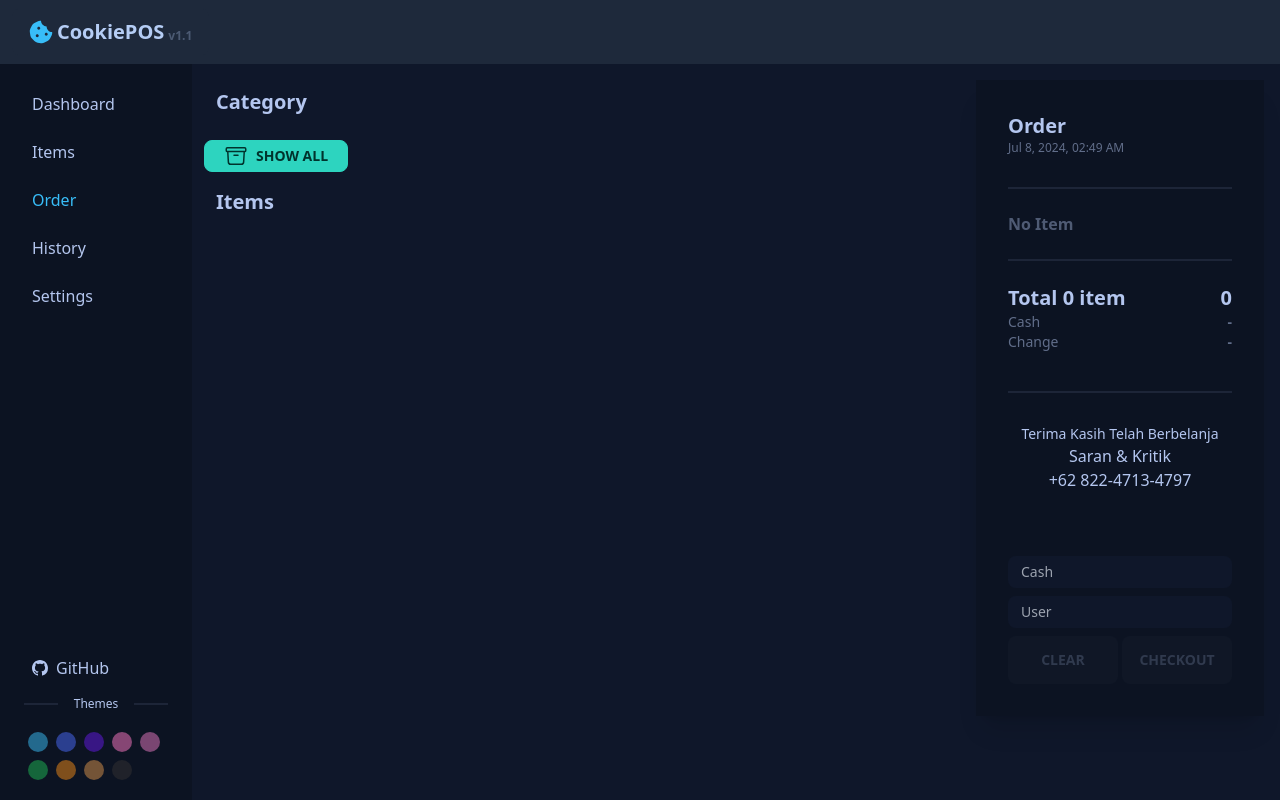
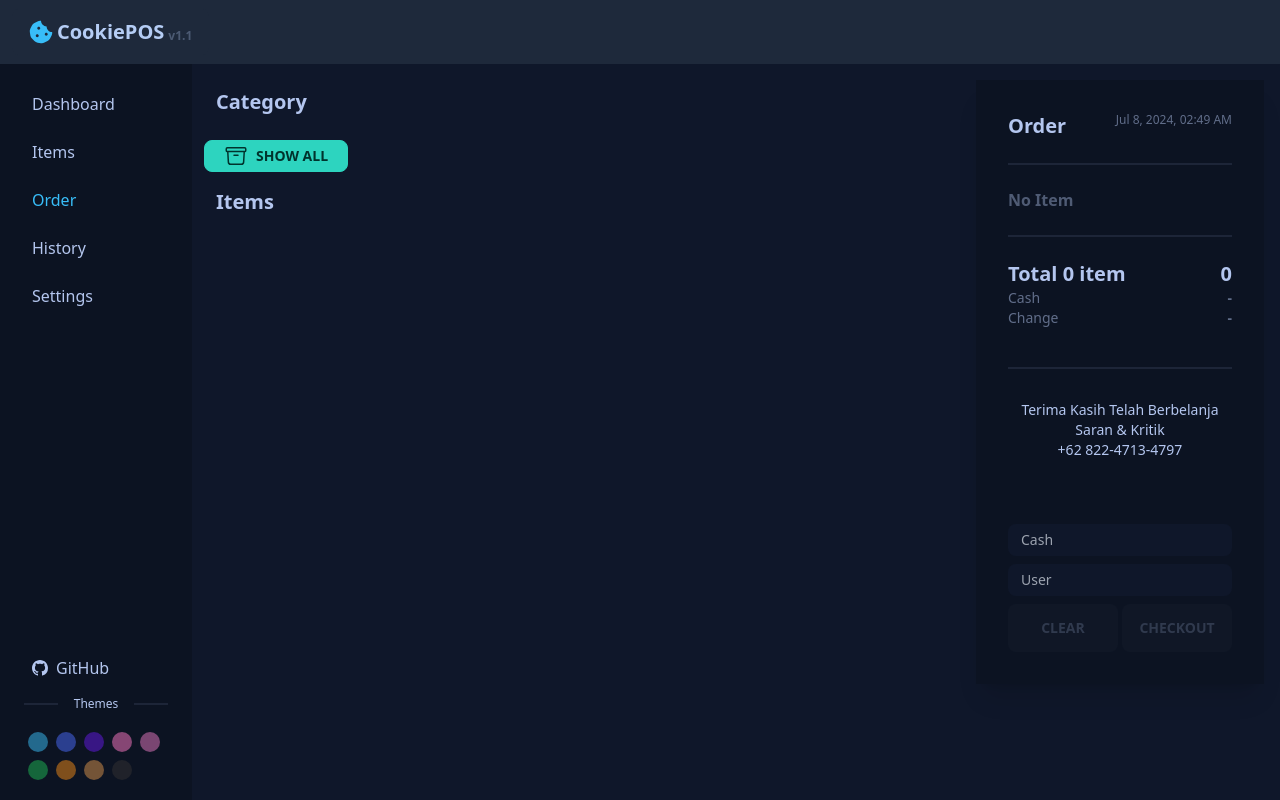
Before and after one commit to abdulhafizk/cashier-pos, a Next.js app: page /order in a window 1280 px wide. Built offline with nearby package versions, Linux system fonts and the light colour scheme.

Commit message:
Update History.js || Ubah Struk

```diff
--- a/pages/history.jsx
+++ b/pages/history.jsx
@@ -10,7 +10,11 @@ export default function History() {
     const [history, setHistory] = useState([])
     const [item, setItem] = useState([])
     const [detailModal, setDetailModal] = useState(false)
-    const [confirmModal, setConfirmModal] = useState({isOpen: false, message: "", callback: null})
+    const [confirmModal, setConfirmModal] = useState({
+        isOpen: false,
+        message: '',
+        callback: null,
+    })
 
     function constructor() {
         let history = JSON.parse(window.localStorage.getItem('history'))
@@ -19,7 +23,6 @@ export default function History() {
     useEffect(() => {
         constructor()
     }, [])
-
 
     function deleteHistory(id) {
         const oldHistory = history
@@ -39,13 +42,17 @@ export default function History() {
         setDetailModal(!detailModal)
     }
     function confirm(message, callback) {
-        if(callback==null) {
-            callback = () => {return 0}
+        if (callback == null) {
+            callback = () => {
+                return 0
+            }
         }
-        if(message==null) {
-            let message = "Confirm action"
+        if (message == null) {
+            let message = 'Confirm action'
         }
-        setConfirmModal(prev=>{return {isOpen: !prev.isOpen, message, callback}})
+        setConfirmModal((prev) => {
+            return { isOpen: !prev.isOpen, message, callback }
+        })
     }
 
     let historyList = history?.map((obj) => {
@@ -83,7 +90,11 @@ export default function History() {
                 <td>
                     <div className="flex">
                         <button
-                            onClick={()=> confirm("Delete history?", () => deleteHistory(obj.id))}
+                            onClick={() =>
+                                confirm('Delete history?', () =>
+                                    deleteHistory(obj.id)
+                                )
+                            }
                             className="btn btn-xs btn-error px-2"
                         >
                             <svg
@@ -119,7 +130,6 @@ export default function History() {
             </Head>
             <GlobalDataProvider>
                 <div className="pt-4 flex flex-col">
-
                     <h1 className="text-xl font-bold text-base-content pt-2 pl-6 pb-4">
                         History
                     </h1>
@@ -167,12 +177,17 @@ export default function History() {
                             id="screenshot"
                             className="card-body bg-base-300 w-80 relative flex mx-auto"
                         >
-                            <div className="flex place-items-end justify-between">
-                                <b className="card-title">Order</b>
-                                <div>
-                                    <small className="text-xs opacity-50 mb-1">
-                                        {item.date}
-                                    </small>
+                            <div className="flex flex-col place-items-start">
+                                <div className="flex justify-between w-full">
+                                    <b className="card-title">Order</b>
+                                    <div className="flex flex-col items-end">
+                                        <small className="text-xs opacity-50 mb-1">
+                                            {item.date}
+                                        </small>
+                                        <small className="text-xs opacity-50 mb-1">
+                                            {item.user}
+                                        </small>
+                                    </div>
                                 </div>
                             </div>
                             <div className="divider"></div>
@@ -180,7 +195,9 @@ export default function History() {
                             {item.id &&
                                 item.items.map((item) => (
                                     <div className="flex" key={item.id}>
-                                        <p className="text-sm w-1/2">{item.item}</p>
+                                        <p className="text-sm w-1/2">
+                                            {item.item}
+                                        </p>
                                         <div className="flex items-center w-1/2">
                                             <small>
                                                 {numeral(item.price).format(
@@ -230,6 +247,14 @@ export default function History() {
                                         : '-'}
                                 </b>
                             </div>
+                            <div className="divider"></div>
+                            <div className="text-center mt-2">
+                                <p className="text-sm">
+                                    Terima Kasih Telah Berbelanja
+                                </p>
+                                <p className="text-sm">Saran & Kritik</p>
+                                <p className="text-sm">+62 822-4713-4797</p>
+                            </div>
                         </div>
 
                         <div className="modal-action">
@@ -255,19 +280,16 @@ export default function History() {
                         <div className="modal-action">
                             <label
                                 className="btn bg-none"
-                                onClick={() =>
-                                    setConfirmModal((prev) => !prev)
-                                }
+                                onClick={() => setConfirmModal((prev) => !prev)}
                             >
                                 Cancel
                             </label>
                             <button
                                 className="btn btn-error"
-                                onClick={function() {
+                                onClick={function () {
                                     confirmModal.callback()
                                     confirm()
-                                    }
-                                }
+                                }}
                             >
                                 Confirm
                             </button>
--- a/pages/order.jsx
+++ b/pages/order.jsx
@@ -278,6 +278,7 @@ export default function Order() {
                                     className="flex flex-col p-8 bg-base-300 relative"
                                 >
                                     <div className="flex flex-col place-items-start">
+                                        <div className="flex justify-between w-full">
                                             <b className="card-title">Order</b>
                                             <div className="flex flex-col items-end">
                                                 <small className="text-xs opacity-50 mb-1">
@@ -286,6 +287,7 @@ export default function Order() {
                                                 <small className="text-xs opacity-50 mb-1">
                                                     {orders.user}
                                                 </small>
+                                            </div>
                                         </div>
                                     </div>
                                     <div className="divider"></div>
@@ -341,8 +343,12 @@ export default function Order() {
                                         <p className="text-sm">
                                             Terima Kasih Telah Berbelanja
                                         </p>
-                                        <p>Saran & Kritik</p>
-                                        <p>+62 822-4713-4797</p>
+                                        <p className="text-sm">
+                                            Saran & Kritik
+                                        </p>
+                                        <p className="text-sm">
+                                            +62 822-4713-4797
+                                        </p>
                                     </div>
                                 </div>
 
```
Lines whose indentation alone changed are shown as unchanged.
